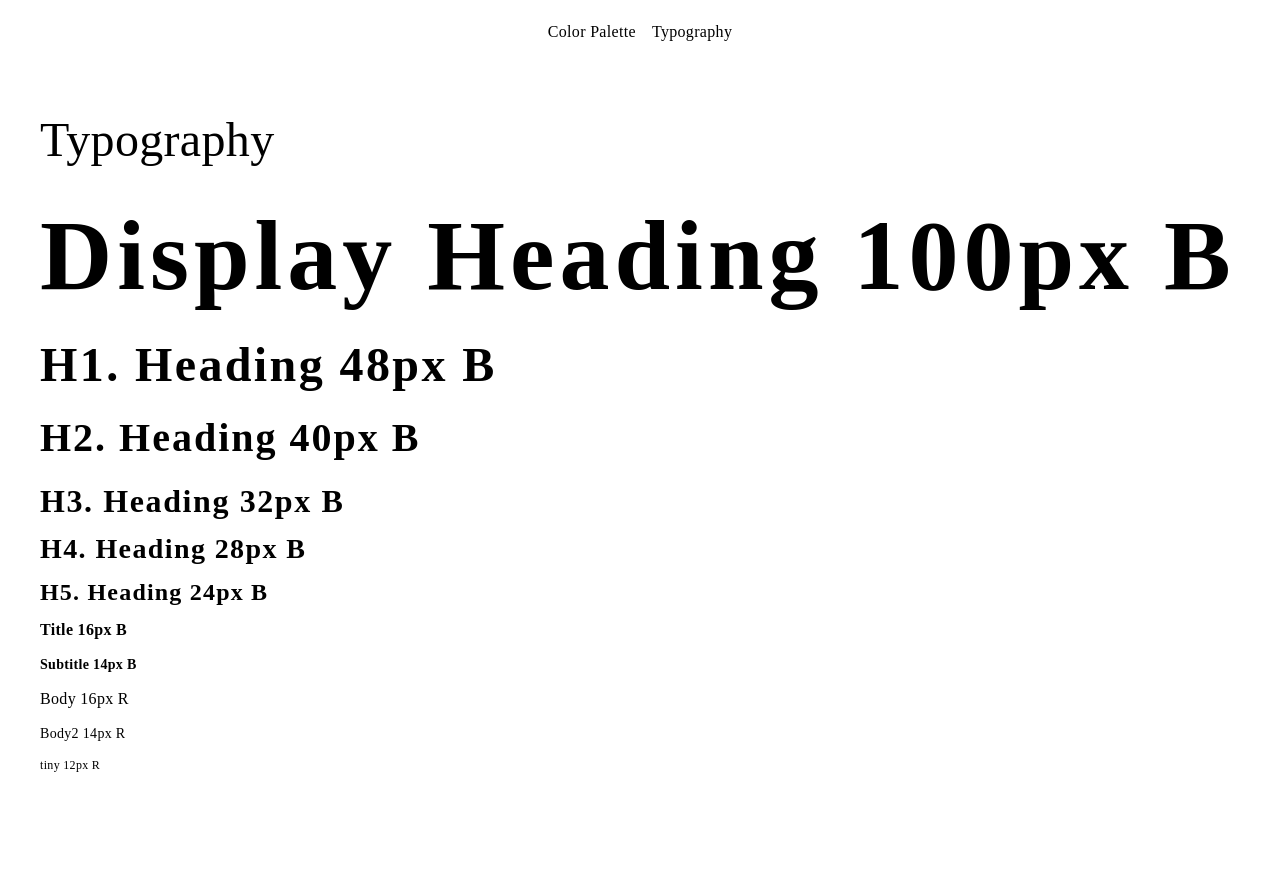
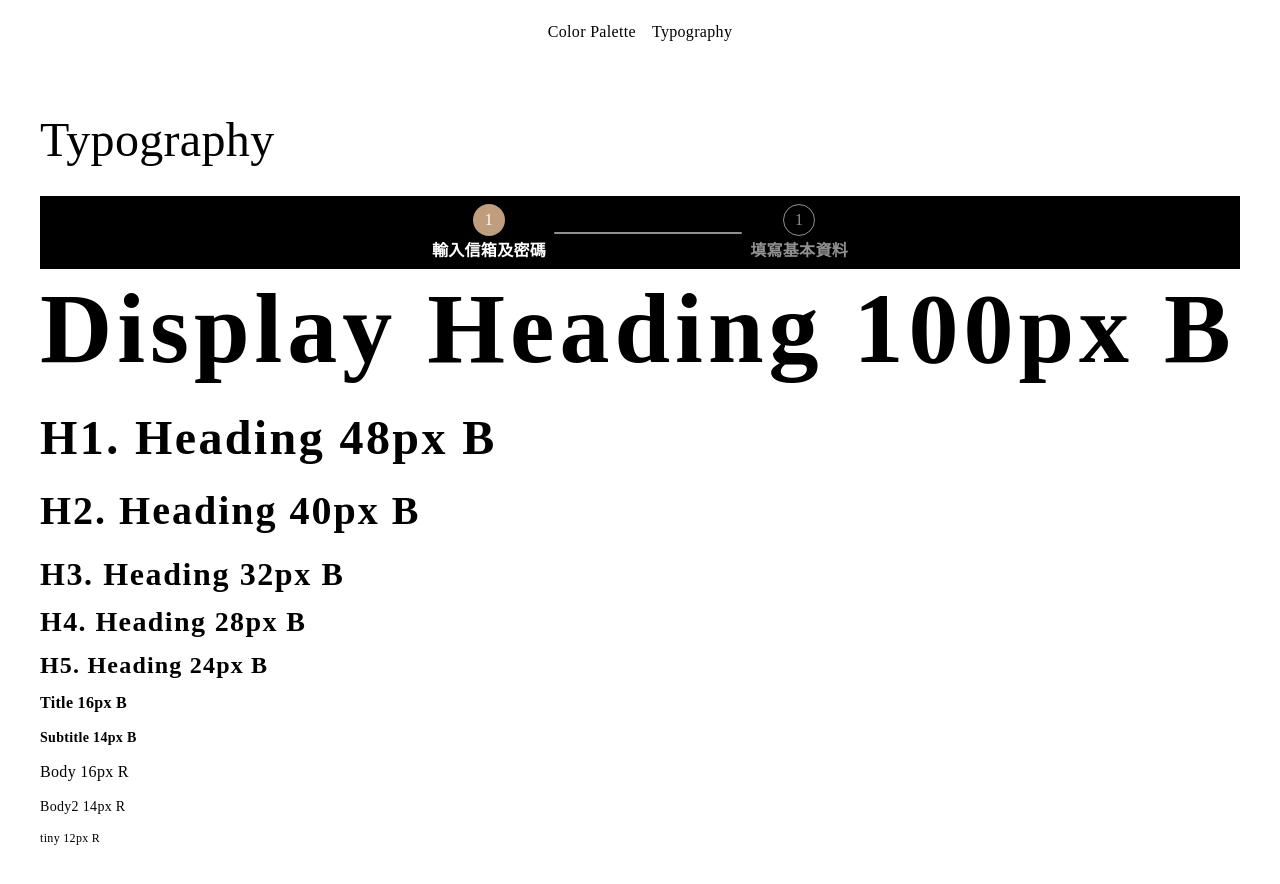
Before and after one commit to laihanco/hotel-website-team, a Vue app: page /about in a window 1280 px wide. Shown: the top 884 px of the page. Before the commit the page ends 826 px from the top, so only its background shows below. Built offline with nearby package versions, Linux system fonts and the light colour scheme.

Commit message:
feat: 新增 Steps component

```diff
--- /dev/null
+++ b/src/components/Stepper/BaseSeparator.vue
@@ -0,0 +1,7 @@
+<template>
+  <div class="mx-2 h-[2px] w-[188px] rounded-[10px] bg-neutral-60"></div>
+</template>
+
+<script setup lang="ts"></script>
+
+<style scoped></style>
--- /dev/null
+++ b/src/components/Stepper/BaseStepper.vue
@@ -0,0 +1,39 @@
+<template>
+  <li class="flex items-center">
+    <div class="flex flex-col items-center justify-center gap-y-1">
+      <span
+        class="flex h-[32px] w-[32px] items-center justify-center rounded-full transition-colors duration-300"
+        :class="active ? 'bg-primary-100 text-[#fff]' : 'border border-neutral-60 text-neutral-60'"
+        >1</span
+      >
+      <span
+        class="text-xs md:text-base md:leading-6 font-bold leading-[21px] transition-colors duration-300"
+        :class="active ? 'text-[#fff]' : 'text-neutral-60'"
+        ><slot
+      /></span>
+    </div>
+    <slot v-if="showSeparator" name="separator" />
+  </li>
+</template>
+
+<script setup lang="ts">
+import { toRefs } from 'vue';
+
+interface Props {
+  active: boolean;
+  showSeparator?: boolean;
+}
+
+const props = withDefaults(defineProps<Props>(), {
+  active: false,
+  showSeparator: true,
+});
+
+const { active, showSeparator } = toRefs(props);
+</script>
+
+<style scoped>
+.step-primary {
+  @apply bg-primary-100;
+}
+</style>
--- /dev/null
+++ b/src/components/Stepper/BaseSteppers.vue
@@ -0,0 +1,29 @@
+<template>
+  <ul class="flex items-center justify-center">
+    <BaseStepper :active="activeStep >= 1">
+      輸入信箱及密碼
+      <template v-slot:separator>
+        <BaseSeparator></BaseSeparator>
+      </template>
+    </BaseStepper>
+    <BaseStepper :active="activeStep >= 2">填寫基本資料</BaseStepper>
+  </ul>
+</template>
+
+<script setup lang="ts">
+import { toRefs } from 'vue';
+import BaseStepper from './BaseStepper.vue';
+import BaseSeparator from './BaseSeparator.vue';
+
+interface Props {
+  activeStep?: number;
+}
+
+const props = withDefaults(defineProps<Props>(), {
+  activeStep: 1,
+});
+
+const { activeStep } = toRefs(props);
+</script>
+
+<style scoped></style>
--- a/src/views/AboutView.vue
+++ b/src/views/AboutView.vue
@@ -1,6 +1,10 @@
 <template>
   <div>
     <div class="mb-5 text-h1">Typography</div>
+
+    <div class="bg-neutral-black p-2">
+      <base-steppers :activeStep="1"></base-steppers>
+    </div>
 
     <h1 class="mb-5 text-h1 desktop:text-h0">Display Heading 100px B</h1>
     <h2 class="mb-5 text-h2 desktop:text-h1">H1. Heading 48px B</h2>
@@ -16,4 +20,8 @@
   </div>
 </template>
 
+<script setup lang="ts">
+import BaseSteppers from '@/components/Stepper/BaseSteppers.vue';
+</script>
+
 <style></style>
```
